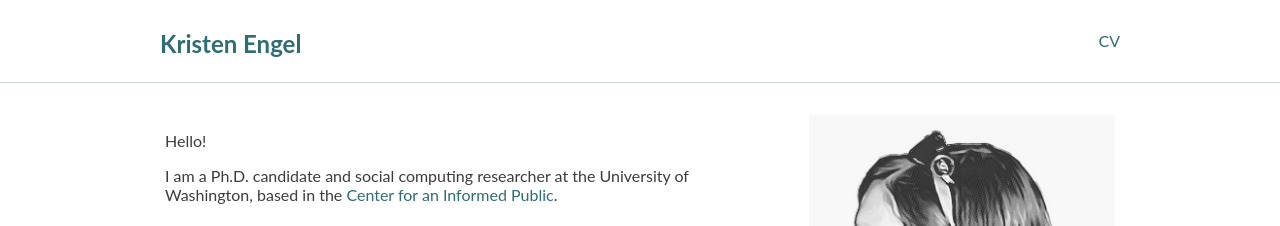
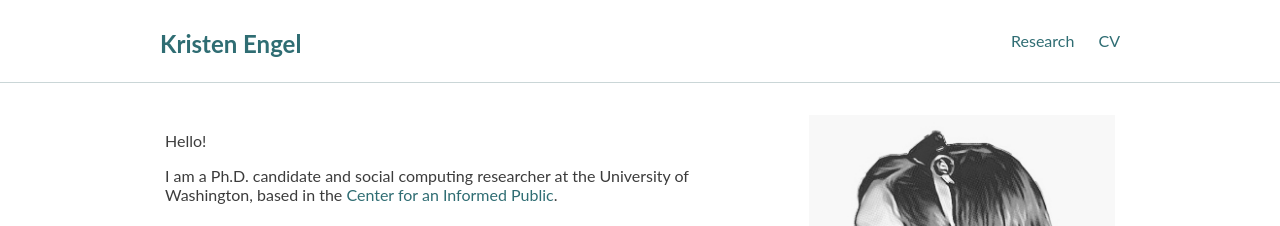
Before and after one commit to engelkri/engelkri.github.io, a Jekyll site: the page built from index.html, in a window 1280 px wide. Shown: the top 226 px of the page. Built offline with Jekyll 4.4.1, drawn with Linux system fonts in a browser that asks for light colours; nearby versions of some CDN libraries.

Commit message:
Uncomment Research link in default layout

```diff
--- a/_layouts/default.html
+++ b/_layouts/default.html
@@ -97,7 +97,7 @@
       <a href="{{ '/' | relative_url }}">Kristen Engel</a>
     </h1>
     <nav class="site-nav">
-      <!-- <a href="{{ '/research/' | relative_url }}">Research</a> -->
+      <a href="{{ '/research/' | relative_url }}">Research</a>
 
       {% unless page.permalink == '/links/' %}
         <a href="{{ '/cv/' | relative_url }}">CV</a>
```
